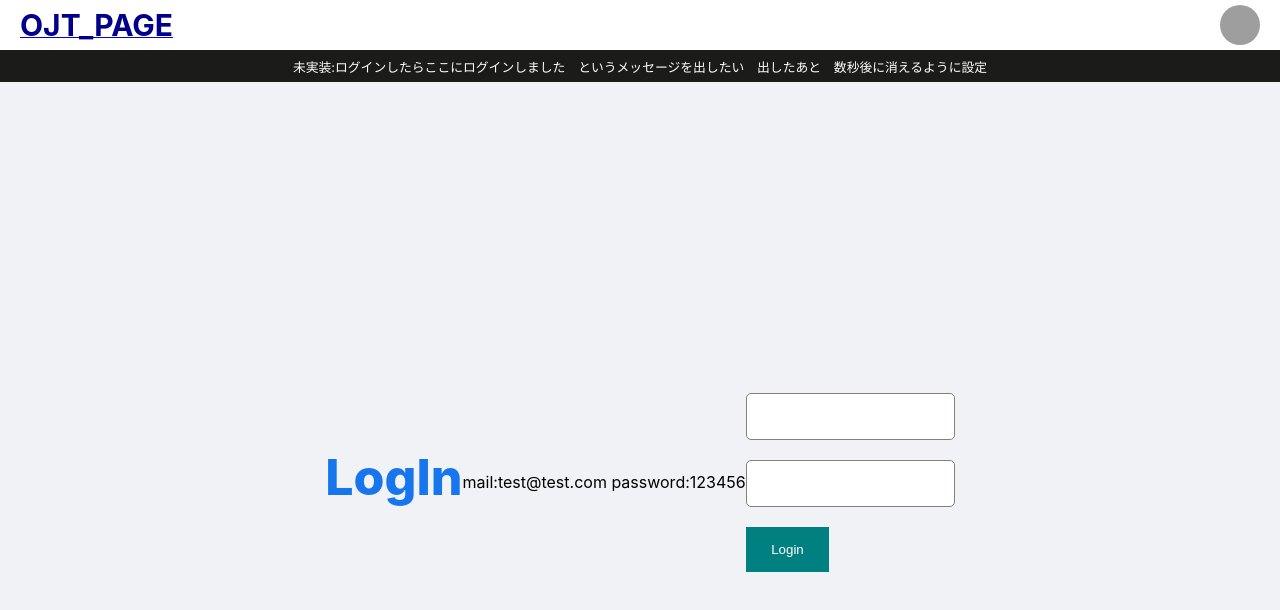
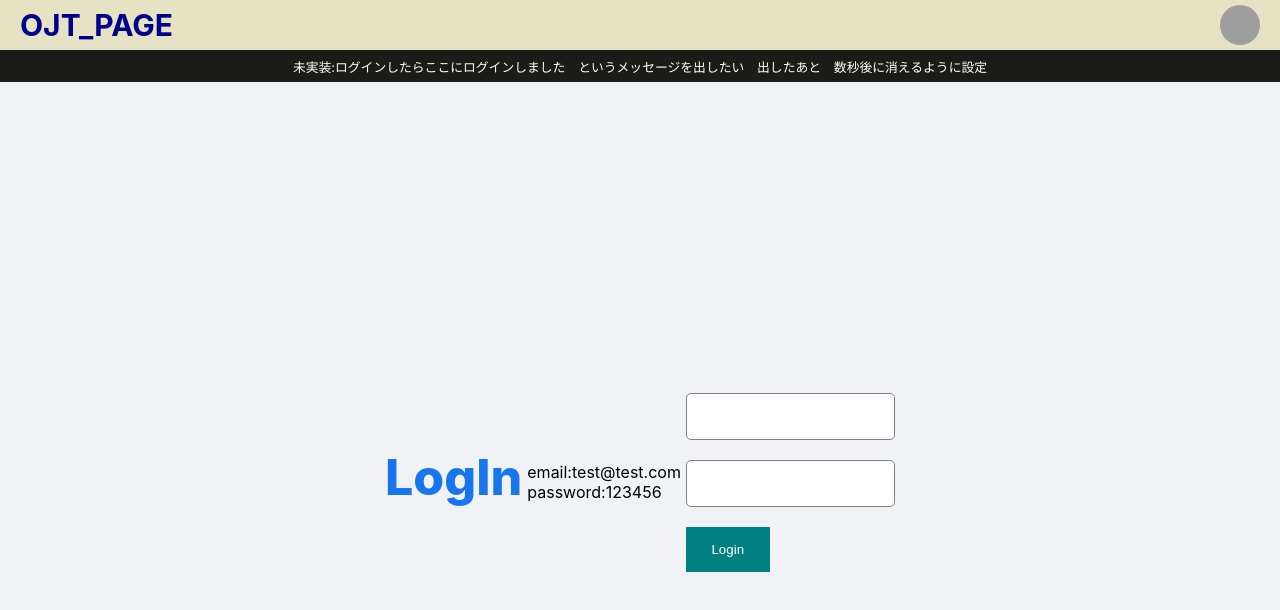
Before and after one commit to soda21/OJT_Program, a React (Create React App) app: page /login in a window 1280 px wide. Shown: the top 610 px of the page. Built offline with nearby package versions, Linux system fonts and the light colour scheme; no server answers; grey boxes are pictures that could not be loaded.

Commit message:
cssほか見かけ部分調整

```diff
--- a/src/Chart/Chart.jsx
+++ b/src/Chart/Chart.jsx
@@ -18,13 +18,20 @@ export const Chart = () => {
       <p>まだ何を集計するか。。。考え中、</p>
       <ul type="circle">
         <li>
-          案１：広告に関する集計、出稿する側の立場とする。費用とどのサイトがクリックしてくれて購入してくれたか
+          <p>案：広告に関する集計、出稿する側の立場とする。
+          広告対効果をモニタリング</p>
+          <p>どのサイトに出稿するのが効果でるのか？出稿しているサイト別に
+          クリック数と購入につながった数を集計</p>
         </li>
-        <li>案２：月別の受注数と受注確定見込みランキング</li>
-        <li>案３：予算と企業の着地見込みなど</li>
+        <li>案：月別の受注数と受注確定見込み</li>
+        <li>案：国内売上と海外売上の比率</li>
+        <li>案：予算と実績の比較、企業の着地見込みなど</li>
+        <li>案：受注と利益率のリスト化</li>
+        <li>案：受注利益率を企業別または商品別にスキャッターチャート</li>
+        <li>案：契約数と解約数</li>
       </ul>
       <p>
-        User以外に入力する対象を決めてグラフで集計する(かなりアルゴリズム難しいと思われる)
+        User以外に入力する対象を決めてグラフで集計する(かなりアルゴリズム難しい??)
       </p>
       <p>
         下記表からいくつか選択し改良する。動的にFIREBASEから値を取得できるようにする
@@ -37,12 +44,12 @@ export const Chart = () => {
       </div>
       <hr />
       <div className="Waterfall">
-        <h2>WaterfallChart今期受注見通</h2>
+        <h2>WaterfallChart</h2>
         <Waterfall />
       </div>
       <hr />
       <div className="barchartwithminheight">
-        <h2>barchartwithminheight サイト別広告クリック数</h2>
+        <h2>barchartwithminheight </h2>
         <SimpleBarChart />
       </div>
       <hr />
--- a/src/Chart/ChartComponents/Waterfall.jsx
+++ b/src/Chart/ChartComponents/Waterfall.jsx
@@ -37,7 +37,7 @@ const data = [
   },
 
   {
-    name: "新興市場売上",
+    name: "新商品売上",
     uv: 900,
     pv: 3300,
   },
--- a/src/index.css
+++ b/src/index.css
@@ -17,3 +17,6 @@ code {
   font-family: source-code-pro, Menlo, Monaco, Consolas, "Courier New",
     monospace;
 }
+.topbarIconContainer{
+  text-decoration: none;
+}
--- a/src/pages/Login.jsx
+++ b/src/pages/Login.jsx
@@ -40,7 +40,9 @@ const Login = () => {
 
       <br />
       <div className="loginInfo">
-        <p>mail:test@test.com password:123456</p>
+        <p>email:test@test.com </p>
+        <p>password:123456</p>
+
       </div>
       <form onSubmit={handleLogin}>
         <input
@@ -55,7 +57,9 @@ const Login = () => {
           onChange={(e) => setPassword(e.target.value)}
         />
         <br />
+        <div className="loginBtn">
         <button type="submit">Login</button>
+        </div>
       </form>
     </div>
   );
--- a/src/pages/Message.css
+++ b/src/pages/Message.css
@@ -8,5 +8,5 @@
   z-index: 100;
   width: 100%;
   font: bold;
-  color:white
+  color: white;
 }
--- a/src/pages/Navbar.css
+++ b/src/pages/Navbar.css
@@ -1,7 +1,7 @@
 .topbar {
   width: 100%;
   height: 50px;
-  background-color: white;
+  background-color: rgba(192, 185, 110, 0.404);
   position: sticky;
   top: 0;
   z-index: 999;
@@ -40,3 +40,6 @@
   border-radius: 50%;
   cursor: pointer;
 }
+.linkname{
+  text-decoration: none;
+}
--- a/src/pages/Navbar.js
+++ b/src/pages/Navbar.js
@@ -22,14 +22,14 @@ const Navbar = () => {
     <div className="topbar">
       <div className="topbarWrapper">
         <div className="topLeft">
-          <Link to="/">
+          <Link to="/" className="linkname">
             <span className="logo">OJT_PAGE</span>
           </Link>
         </div>
         <div className="topRight">
           {currentUser && (
             <Link to="/chart" className="topbarIconContainer">
-              <span>DATAVISUALIZING</span>
+              <span>KPI_MONITORING</span>
             </Link>
           )}
           {/* <Link to="/ABOUT" className="topbarIconContainer">
@@ -39,7 +39,7 @@ const Navbar = () => {
           {/* ログインしている時だけ表示 */}
           {currentUser && (
             <div className="topbarIconContainer">
-              <Link to="/login" onClick={logout}>
+              <Link to="/login" onClick={logout} className="linkname">
                 <span>LOGOUT</span>
               </Link>
             </div>
--- a/src/pages/login.css
+++ b/src/pages/login.css
@@ -11,6 +11,8 @@
 .loginInfo{
   display: flex;
   flex-direction: column;
+  margin-right: 5px;
+  margin-left: 5px;
 }
 .loginLogo {
   font-size: 50px;
```
Also changed, not shown: 2 other files (tests, documents, lock files or other folders).
